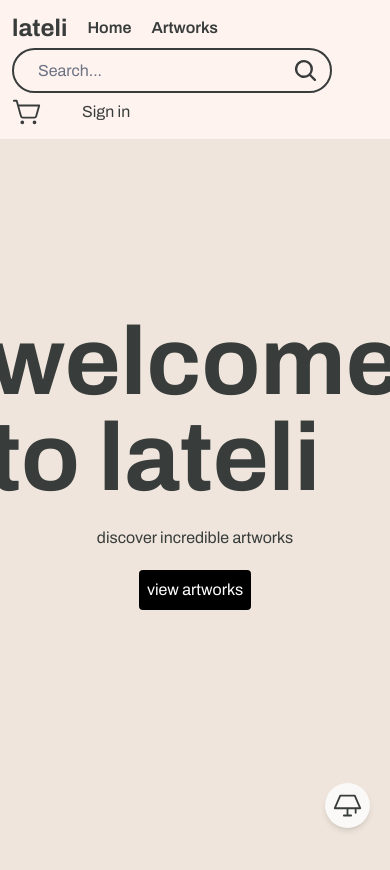
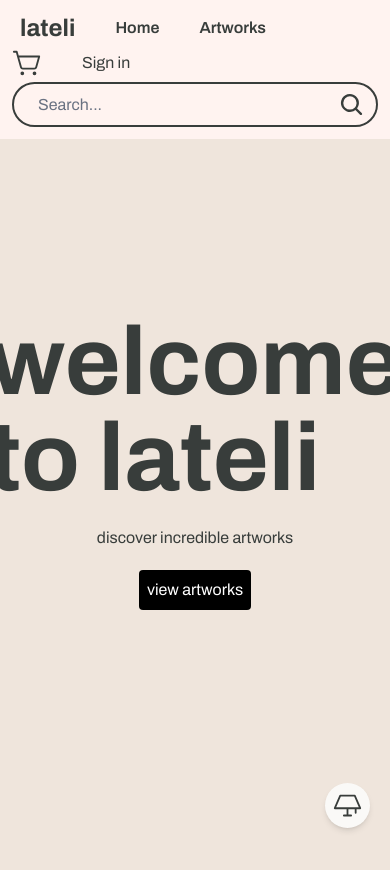
Before and after one commit to jyynso/lateli, a React (Vite) app in the folder client/: page / in a window 390 px wide. Shown: the top 870 px of the page. Built offline with nearby package versions, Linux system fonts and the light colour scheme; no server answers.

Commit message:
style: change order of search box on small screensn

```diff
--- a/client/src/components/Navigation.tsx
+++ b/client/src/components/Navigation.tsx
@@ -8,19 +8,20 @@ function Navigation() {
 	const isLoggedIn = Boolean(user);
 
   return (
-  	<div className='fixed top-0 left-0 z-50 flex flex-wrap w-full items-center justify-between gap-1 p-3 bg-(--bg-card)'>
-			<ul className='flex flex-row gap-5 items-center'>
+  	<div className='sm:flex-row fixed top-0 left-0 z-50 flex flex-wrap w-full items-center justify-between gap-1 p-3 bg-(--bg-card)'>
+
+			<ul className='flex flex-row gap-10 items-center px-2'>
 				<Link to={"/"} className='font-bold text-2xl'>lateli</Link>
 				<Link to={"/"} className='font-semibold hover:underline'>Home</Link>
 				<Link to={"/products"} className='font-semibold hover:underline'>Artworks</Link>
 			</ul>
 
-			<form className='flex items-center w-xs px-3 py-2 border-2 rounded-full'>
+			<form className='order-last w-full sm:order-0 sm:w-lg flex items-center px-3 py-2 border-2 rounded-full'>
 				<input
 					type='text'
 					placeholder='Search...'
 					id='searchInput'
-					className='flex-1 pl-3 bg-transparent outline-none w-full sm:w-30 placeholder-gray-500'
+					className='flex-1 pl-3 bg-transparent outline-none w-full sm:w-30  placeholder-gray-500'
 					/>
 					<MagnifyingGlassIcon size={25} weight='bold' />
 			</form>
```
